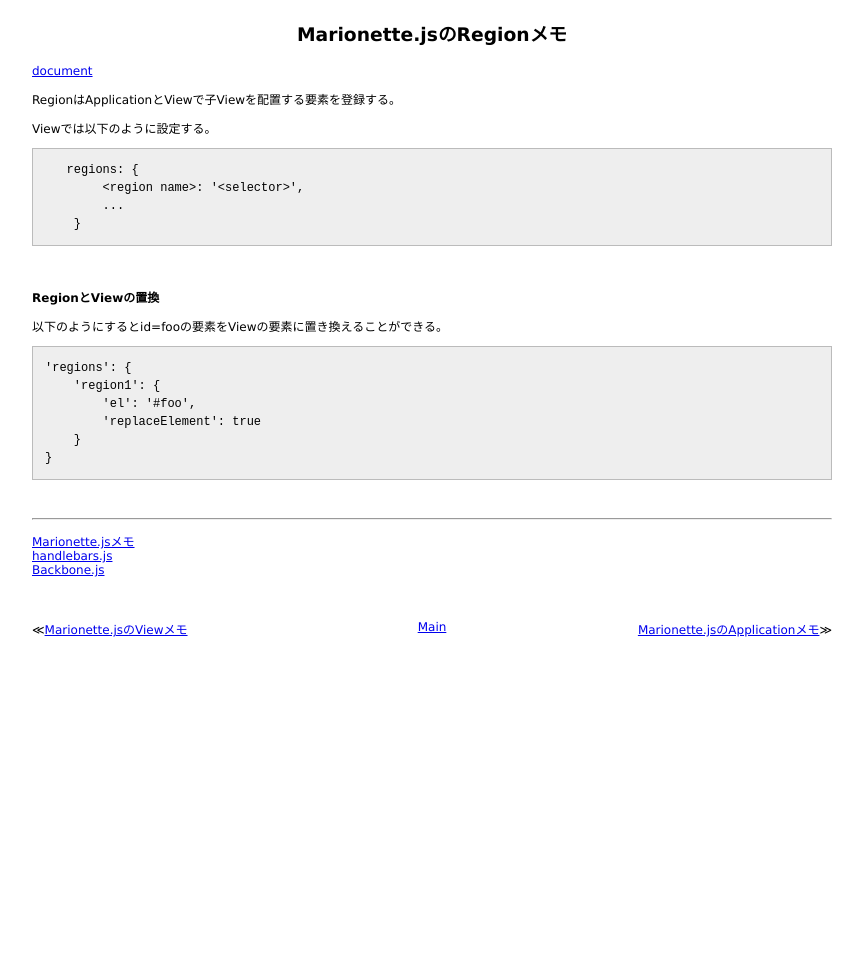
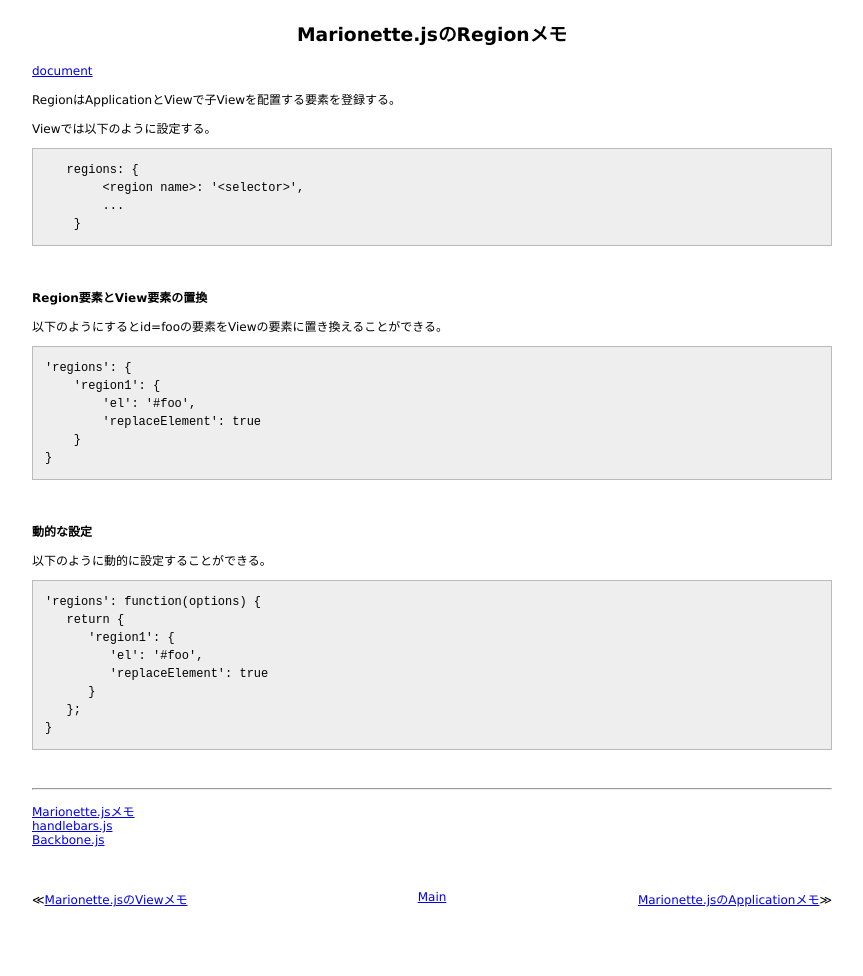
Before and after one commit to 38elements/38elements.github.com, a Jekyll site: the page built from _posts/2016-10-10-marionettejs-region.md, in a window 1280 px wide. Shown: the whole page, without its empty margins (208-1071 px from the left). Built offline with Jekyll 4.4.1, drawn with Linux system fonts in a browser that asks for light colours; before the commit the page ends 900 px from its top, so only the background shows below that.

Commit message:
Update 2016-10-10-marionettejs-region.md

````diff
--- a/_posts/2016-10-10-marionettejs-region.md
+++ b/_posts/2016-10-10-marionettejs-region.md
@@ -16,7 +16,7 @@ Viewでは以下のように設定する。
 ```
 <br>
 
-#### RegionとViewの置換
+#### Region要素とView要素の置換
 以下のようにするとid=fooの要素をViewの要素に置き換えることができる。
 
 ```
@@ -27,7 +27,22 @@ Viewでは以下のように設定する。
     }
 }
  ```
+<br>
 
+#### 動的な設定
+
+以下のように動的に設定することができる。
+
+```
+'regions': function(options) {
+   return {
+      'region1': {
+         'el': '#foo',
+         'replaceElement': true
+      }
+   };
+}
+```
 
 <br>
 <hr>
````
